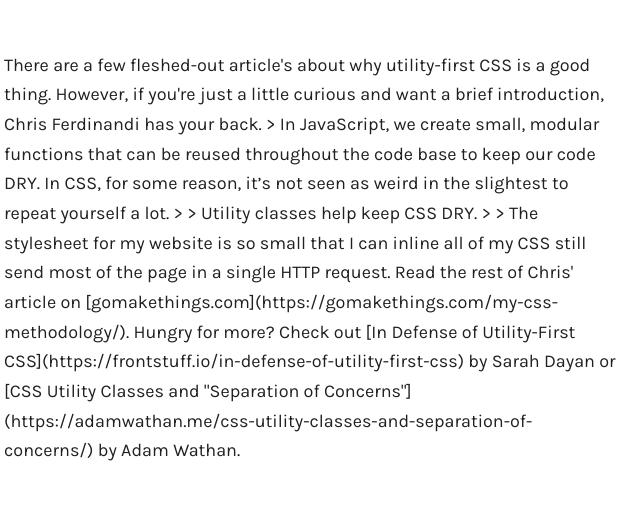
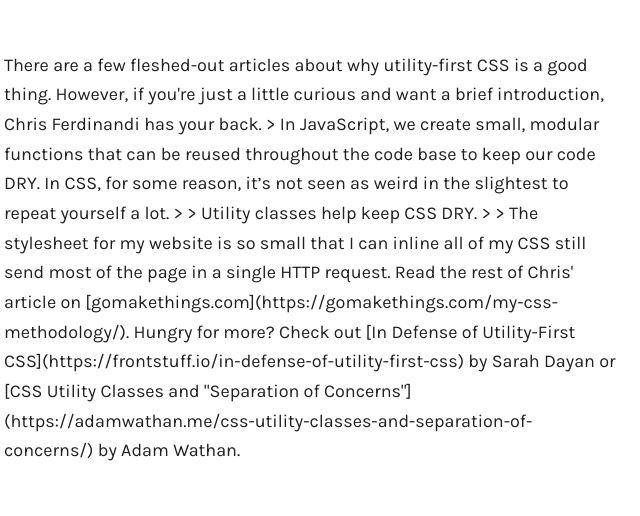
Before and after one commit to sebastiandedeyne/gatsby.sebastiandedeyne.com, a Gatsby site: page / in a window 1280 px wide. Shown: the part 158-674 px from the top of the page, 330-970 px from the left. Built offline with nearby package versions, Linux system fonts and the light colour scheme; Gatsby itself is replaced by a stand-in of ours.

Commit message:
Fix typo

```diff
--- a/src/pages/posts/2018-12-05.chris-ferdinandis-css-methodology.md
+++ b/src/pages/posts/2018-12-05.chris-ferdinandis-css-methodology.md
@@ -5,7 +5,7 @@
   - css
 ---
 
-There are a few fleshed-out article's about why utility-first CSS is a good thing. However, if you're just a little curious and want a brief introduction, Chris Ferdinandi has your back.
+There are a few fleshed-out articles about why utility-first CSS is a good thing. However, if you're just a little curious and want a brief introduction, Chris Ferdinandi has your back.
 
 > In JavaScript, we create small, modular functions that can be reused throughout the code base to keep our code DRY. In CSS, for some reason, it’s not seen as weird in the slightest to repeat yourself a lot.
 >
```
